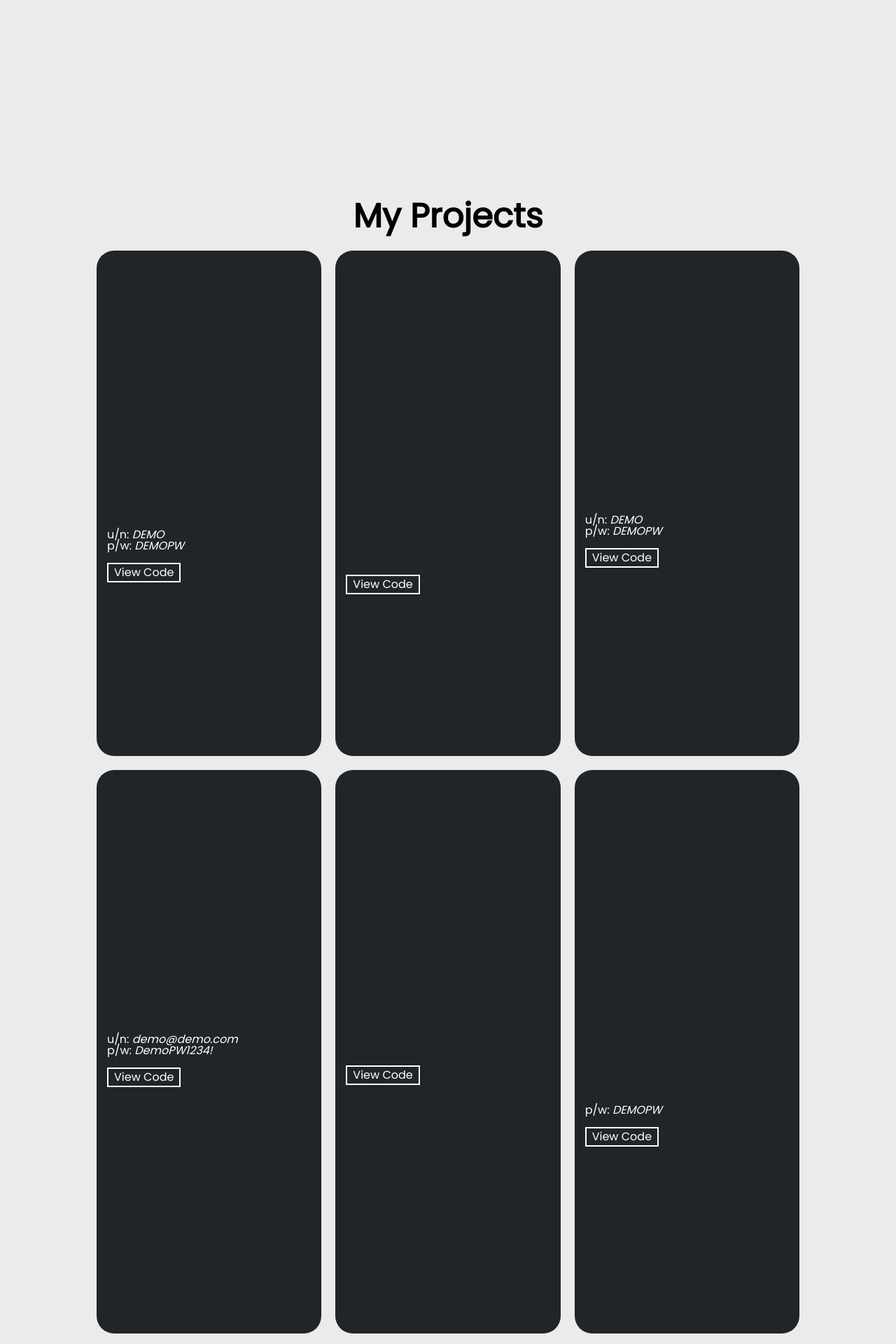
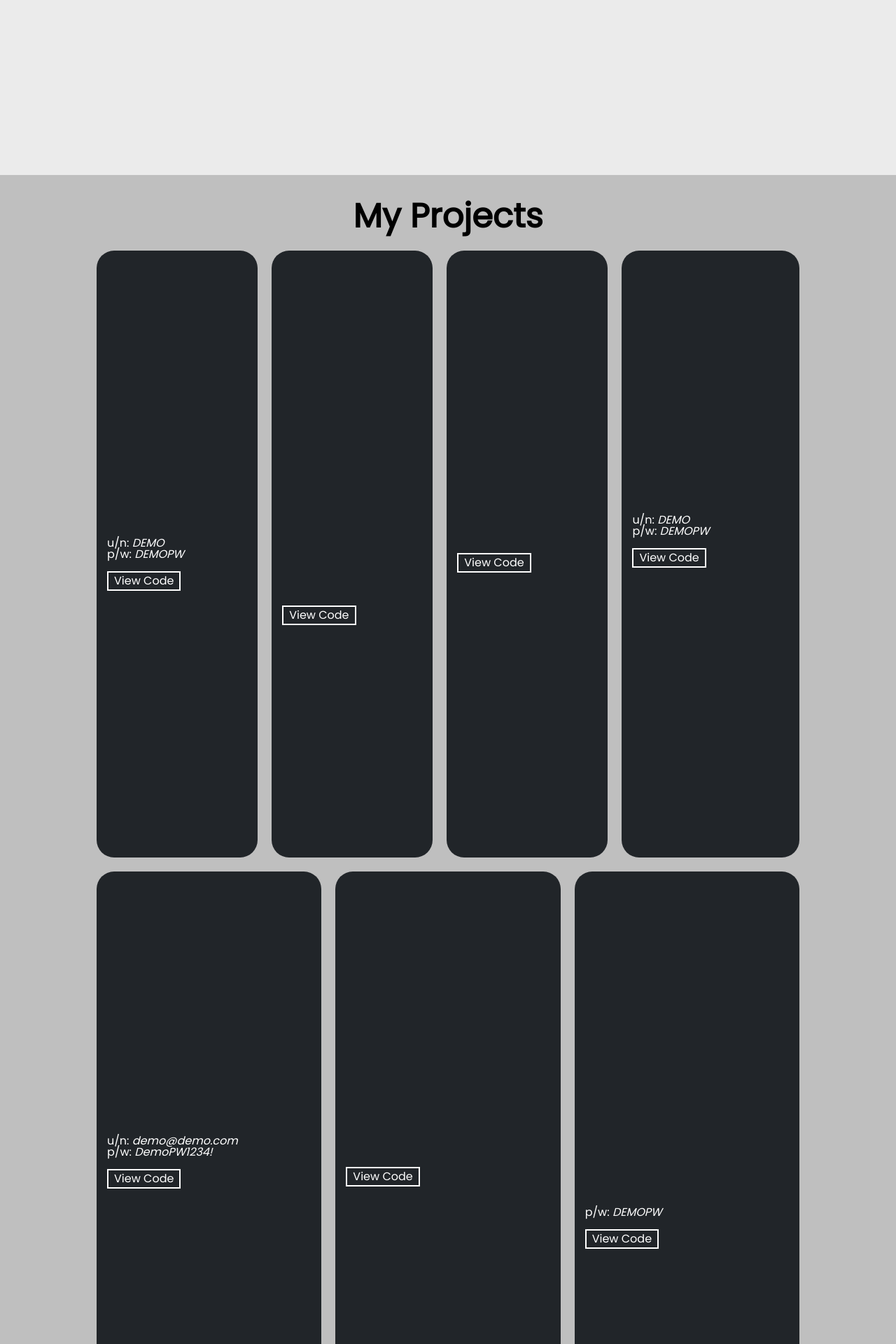
Before and after one commit to got0values/jayvelarde, a PHP site: page / in a window 1280 px wide. Shown: the part 590-2510 px from the top of the page at 70% size. Run offline with PHP 8.4, Linux system fonts and the light colour scheme.

Commit message:
new styles

```diff
--- a/index.php
+++ b/index.php
@@ -64,6 +64,21 @@
                         </a>
                         <a href="https://github.com/got0values/mammoth-giant" target="_blank"><button>View Code</button></a>
                         <p class="appear show-on-scroll ln-ht">A demo eCommerce site made with React.<br><br><b>Technologies used:</b><br><i>HTML, CSS, React</i></p>
+                    </div>
+                </div>
+
+                <div class="project col-lg">
+                    <div class="project-img">
+                        <a href="https://knaptime.com/" target="_blank"><img src="/images/knaptimescreenshot.png" class="from-left show-on-scroll"></a>
+                    </div>
+                    <div class="project-des">
+                        <a href="https://knaptime.com/" target="_blank">
+                            <h3 class="from-right show-on-scroll">Knaptime
+                            <img style="filter: invert(1); height: 16px;" src="/images/pngegg.png">
+                            </h3>
+                        </a>
+                        <a href="https://github.com/got0values/knaptime" target="_blank"><button>View Code</button></a>
+                        <p class="appear show-on-scroll ln-ht">A demo eCommerce site made with Magento.<br><br><b>Technologies used:</b><br><i>HTML, CSS, PHP, Javascript, Magento, Linux, GCP Compute Engine</i></p>
                     </div>
                 </div>
 
@@ -193,9 +208,9 @@
                     <div class="from-right show-on-scroll" id="mepic"></div>
                 </div>
                 <div id="me-des" class="col">
-                    <p class="appear show-on-scroll ln-ht">I Fell in love with coding while in my second year of being a librarian when I was assigned to start a coding club for tweens and teens. Since then, I have been learning new programming languages and frameworks not just to teach, but as a hobby as well.
+                    <p class="appear show-on-scroll ln-ht">I fell in love with coding while in my second year of being a librarian when I was assigned to start a coding club for tweens and teens. Since then, I have been learning new programming languages and frameworks not just to teach, but as a hobby as well.
                     </p>
-                    <p class="appear show-on-scroll ln-ht">I am able to work with the following technologies:<br><br> <i>HTML, CSS, JavaScript, NodeJS, React, Python, Flask, PHP, C#, .NET, Liquid, Lua, Photoshop, Lightroom, GIMP</i></p>
+                    <p class="appear show-on-scroll ln-ht">I am able to work with the following technologies:<br><br> <i>HTML, CSS, JavaScript, NodeJS, React, Python, Flask, PHP, Magento, WordPress, C#, .NET, Liquid, Lua, Photoshop, Lightroom, GIMP</i></p>
                 </div>
             </div>
         </section>
--- a/style.css
+++ b/style.css
@@ -356,7 +356,8 @@
 #projects {
     display: flex;
     flex-direction: column;
-    background: rgb(235, 235, 235);
+    background: #bfbfbf;
+    /* background: rgb(235, 235, 235); */
     color: black;
     align-items: center;
     width: 100%;
```
Also changed, not shown: 1 other file.
